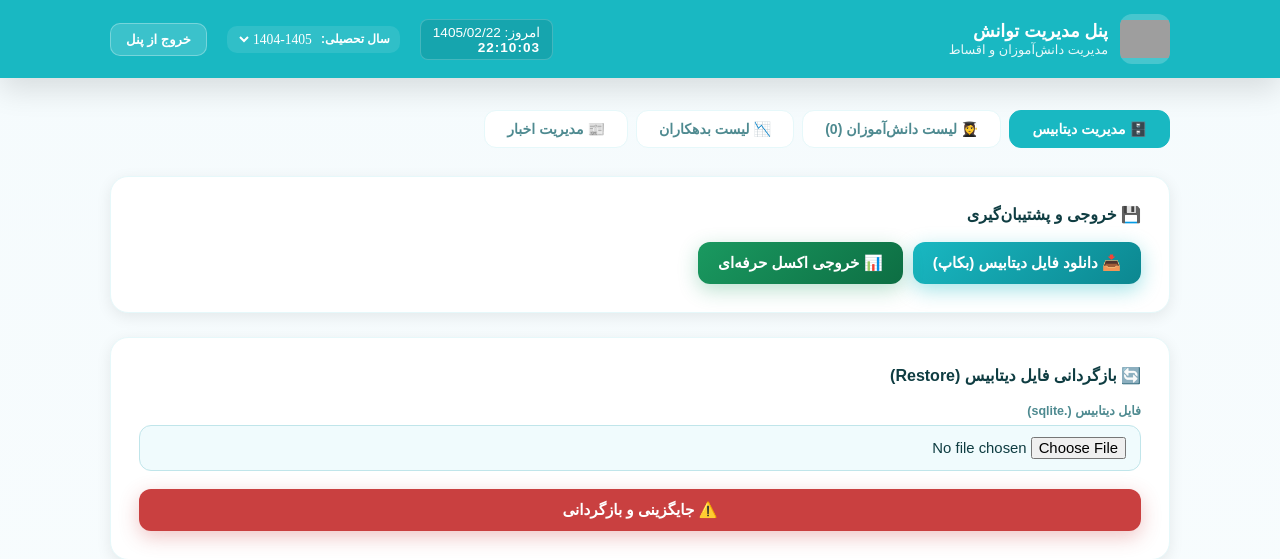
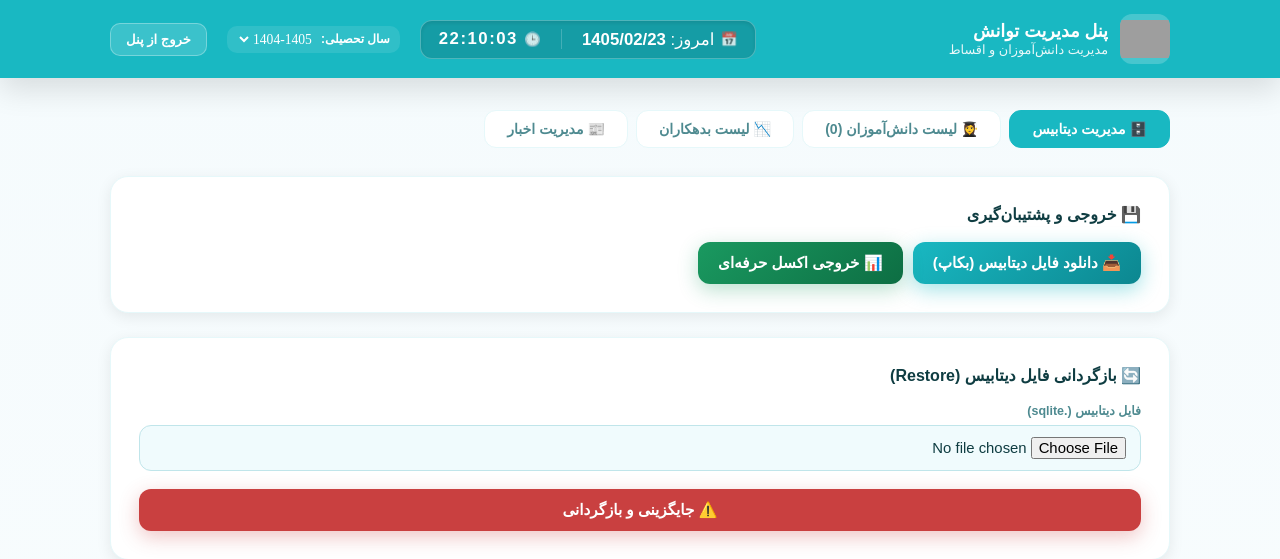
Before and after one commit to asaeidi1382/Tavanesh_sch_Website, a PHP site: page /admin.php in a window 1280 px wide. Shown: the top 559 px of the page. Run offline with PHP 8.4, Linux system fonts and the light colour scheme; the visitor is signed in with stand-in values (Sample User, id 1); data comes from the database, SQL or seed files in the repository; some web fonts are replaced; grey boxes are pictures that could not be loaded.

Commit message:
Fix timezone date discrepancy and redesign admin clock UI.
- Set default timezone to 'Asia/Tehran' in auth.php to fix the 1-day date offset.
- Redesigned the admin panel header to show Jalali date and 24-hour clock side-by-side.
- Increased font size and improved spacing/styling for the clock and date section.
- Added icons for better visual clarity.

Co-authored-by: asaeidi1382 <122926241+asaeidi1382@users.noreply.github.com>

```diff
--- a/admin.php
+++ b/admin.php
@@ -647,9 +647,16 @@ tbody td { padding:11px 14px; font-size:.88rem; }
     </div>
     <?php if ($isAdmin): ?>
     <div style="display:flex; align-items:center; gap:20px;">
-        <div id="live-clock" style="text-align: right; color: #fff; font-size: 0.85rem; background: rgba(0,0,0,0.1); padding: 4px 12px; border-radius: 8px; border: 1px solid rgba(255,255,255,0.2);">
-            <div>امروز: <?= get_jalali_today() ?></div>
-            <div id="clock-time" style="font-weight: bold; letter-spacing: 1px;">00:00:00</div>
+        <div id="live-clock" style="display:flex; align-items:center; gap:20px; color: #fff; font-size: 1.05rem; background: rgba(0,0,0,0.15); padding: 8px 18px; border-radius: 12px; border: 1px solid rgba(255,255,255,0.25); box-shadow: inset 0 2px 4px rgba(0,0,0,0.1);">
+            <div style="display:flex; align-items:center; gap:6px;">
+                <span style="opacity: 0.8; font-size: 0.85rem;">📅</span>
+                <span>امروز: <strong><?= get_jalali_today() ?></strong></span>
+            </div>
+            <div style="width: 1px; height: 20px; background: rgba(255,255,255,0.2);"></div>
+            <div style="display:flex; align-items:center; gap:6px;">
+                <span style="opacity: 0.8; font-size: 0.85rem;">🕒</span>
+                <span id="clock-time" style="font-weight: 800; letter-spacing: 1.5px; font-variant-numeric: tabular-nums;">00:00:00</span>
+            </div>
         </div>
         <form method="POST" style="display:flex; align-items:center; gap:5px; background:rgba(255,255,255,0.1); padding:5px 10px; border-radius:10px;">
             <label style="color:#fff; margin-bottom:0; font-size:0.75rem;">سال تحصیلی:</label>
--- a/auth.php
+++ b/auth.php
@@ -1,4 +1,5 @@
 <?php
+date_default_timezone_set('Asia/Tehran');
 session_start();
 
 define('DB_PATH', __DIR__ . '/database.sqlite');
```
Also changed, not shown: 1 other file.
